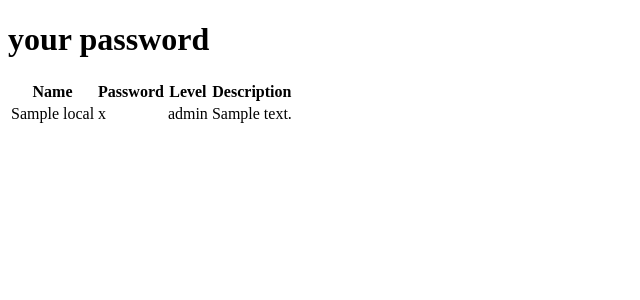
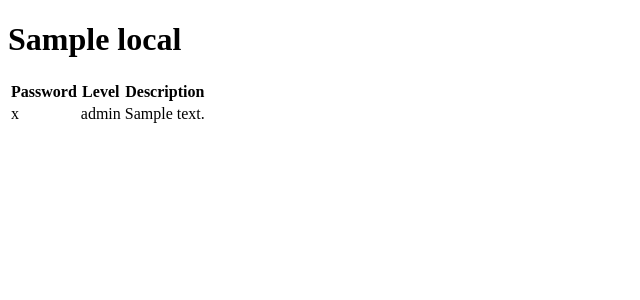
Before and after one commit to Filipe-Vasconcelos-Batista/PasswordKeeper, a Symfony app: template App/templates/password/individual.html.twig in a window 1280 px wide. Shown: the top 300 px of the page, without its empty margins (0-640 px from the left). Run offline with Twig, Linux system fonts and the light colour scheme; the template is opened without the code that fills it: most values are stand-ins (such as "Sample title", 1, 10 or a date in 2020); some libraries are stand-ins or nearby versions.

Commit message:
chore: Code clean up

```diff
--- a/App/templates/password/individual.html.twig
+++ b/App/templates/password/individual.html.twig
@@ -1,18 +1,17 @@
 {% extends 'base.html.twig' %}
 
-{% block title %}Password{% endblock %}
+{% block title %}Password Individual{% endblock %}
 
 {% block body %}
          <div>
             <div>
-                <h1>your password </h1>
+                <h1>{{ password.local }}</h1>
             </div>
             <div>
                 <div>
                     <table>
                         <thead>
                         <tr>
-                            <th>Name</th>
                             <th>Password</th>
                             <th>Level</th>
                             <th>Description</th>
@@ -20,7 +19,6 @@
                         </thead>
                         <tbody>
                             <tr>
-                                <td>{{ password.local }}</td>
                                 <td>{{ password.password }}</td>
                                 <td>{{ password.securityLevel }}</td>
                                 <td>{{ password.description }}</td>
```
